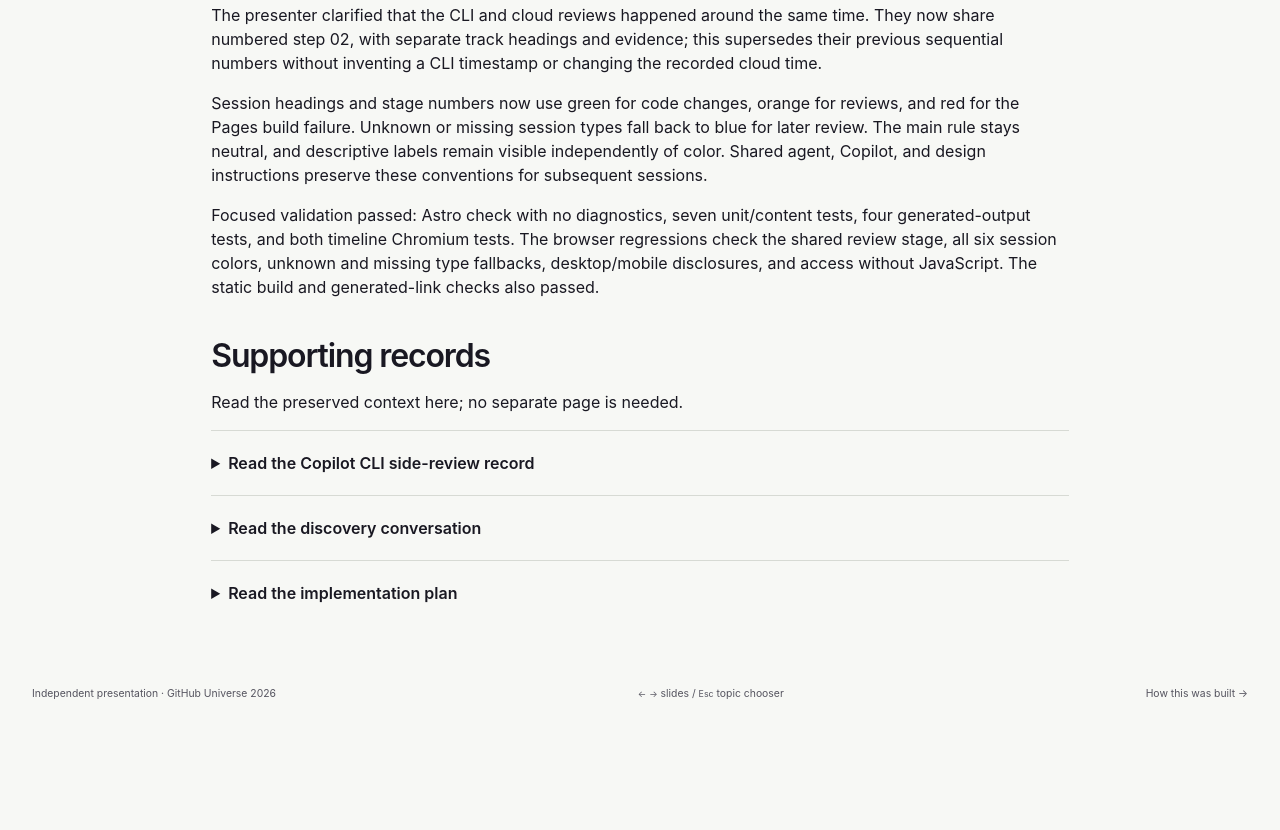
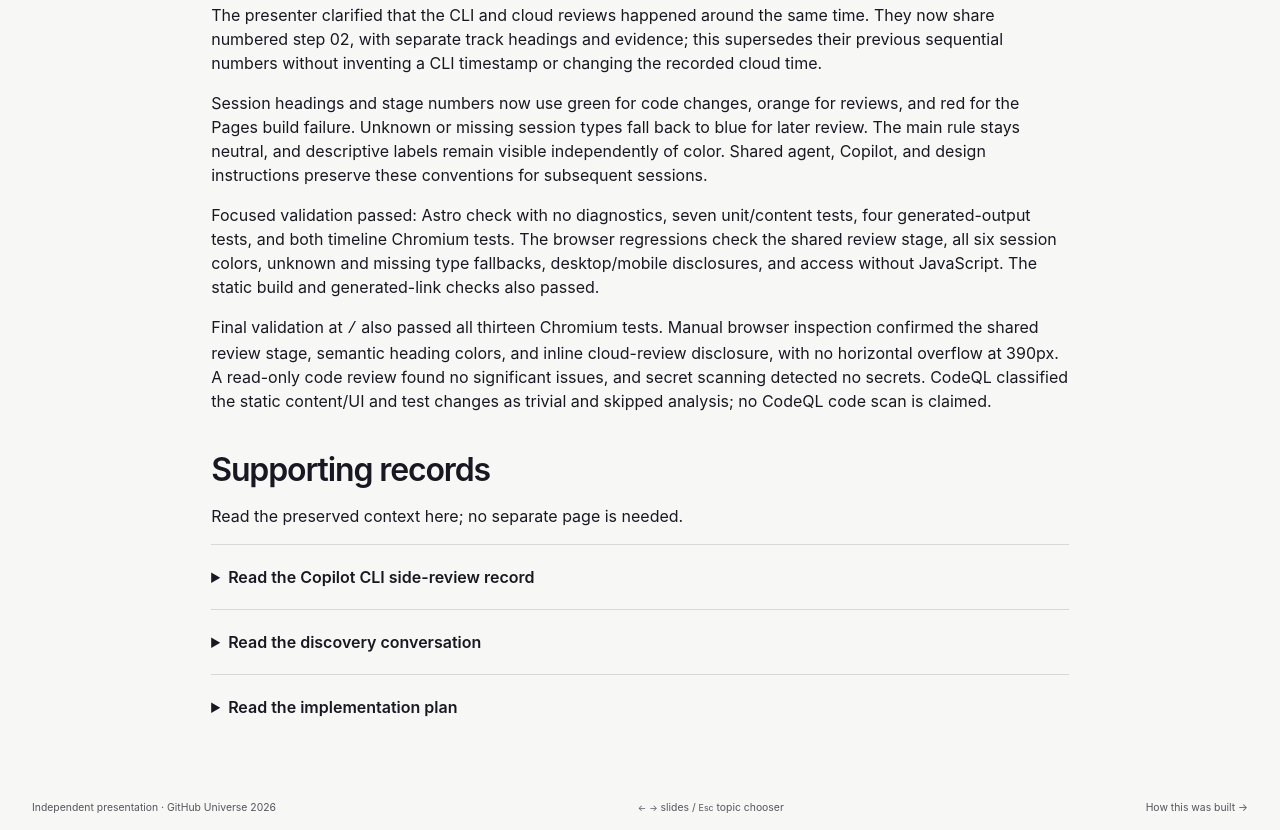
Before and after one commit to sinannar/ghuniverse26, an Astro site: page /making-of in a window 1280 px wide. Shown: the part 2503-3333 px from the top of the page. Before the commit the page ends 3219 px from the top, so only its background shows below. Built offline with nearby package versions, Linux system fonts and the light colour scheme; Astro itself is replaced by a stand-in of ours.

Commit message:
Record final timeline validation results
Co-authored-by: copilot-swe-agent[bot] <198982749+Copilot@users.noreply.github.com>

```diff
--- a/docs/iteration01/session.md
+++ b/docs/iteration01/session.md
@@ -295,3 +295,10 @@ tests, four generated-output tests, and both timeline Chromium tests. The
 browser regressions check the shared review stage, all six session colors,
 unknown and missing type fallbacks, desktop/mobile disclosures, and access
 without JavaScript. The static build and generated-link checks also passed.
+
+Final validation at `/` also passed all thirteen Chromium tests. Manual browser
+inspection confirmed the shared review stage, semantic heading colors, and
+inline cloud-review disclosure, with no horizontal overflow at 390px. A
+read-only code review found no significant issues, and secret scanning detected
+no secrets. CodeQL classified the static content/UI and test changes as trivial
+and skipped analysis; no CodeQL code scan is claimed.
```
